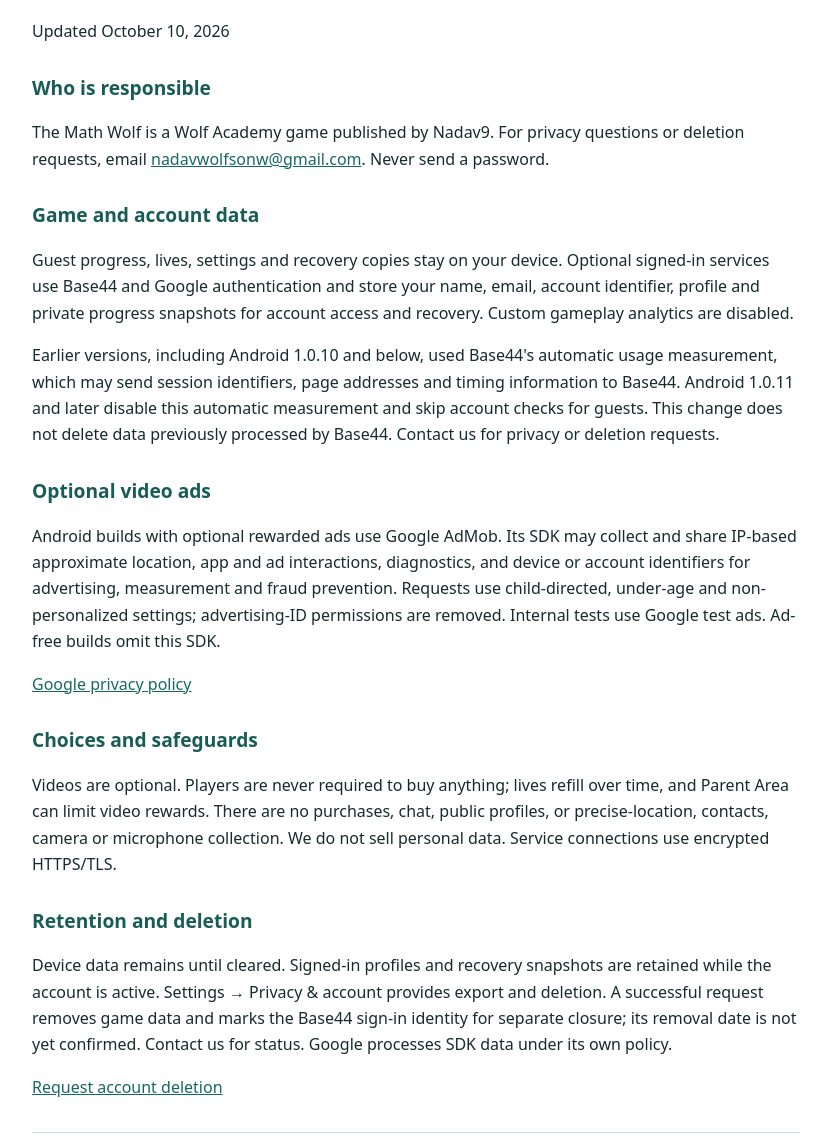
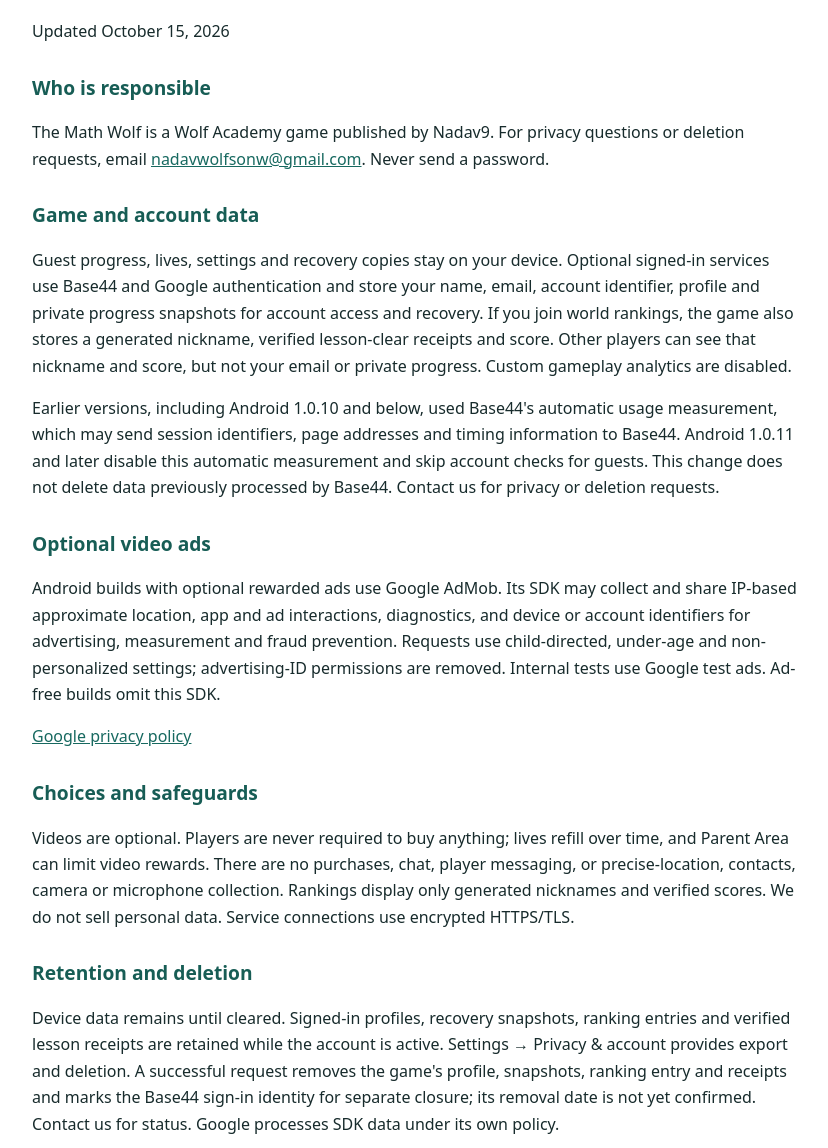
Before and after one commit to nadavw9/nadavw9.github.io, a plain HTML site: page the-math-wolf/privacy.html in a window 1280 px wide. Shown: the part 136-1284 px from the top of the page, without its empty margins (224-1052 px from the left). Drawn offline with Linux system fonts and the light colour scheme.

Commit message:
Disclose verified Math Wolf rankings and deletion

```diff
--- a/the-math-wolf/privacy.html
+++ b/the-math-wolf/privacy.html
@@ -1,11 +1,11 @@
 <!doctype html>
-<html lang="en"><head><meta charset="utf-8"><meta name="viewport" content="width=device-width,initial-scale=1"><title>Privacy policy — The Math Wolf</title><meta name="description" content="Privacy policy for The Math Wolf by Wolf Academy, published by Nadav9."><style>body{font-family:system-ui,sans-serif;max-width:48rem;margin:2rem auto;padding:0 1.2rem;color:#172b2c;line-height:1.65}h1,h2{color:#175d55}h2{font-size:1.2rem;margin-top:1.7rem}a{color:#176960}footer{border-top:1px solid #ccd9d4;margin-top:2rem;padding-top:1rem}p{overflow-wrap:anywhere}</style></head><body><main><a href="/">Wolf Academy · The Math Wolf</a><h1>Privacy policy</h1><p>Updated October 10, 2026</p><section>
+<html lang="en"><head><meta charset="utf-8"><meta name="viewport" content="width=device-width,initial-scale=1"><title>Privacy policy — The Math Wolf</title><meta name="description" content="Privacy policy for The Math Wolf by Wolf Academy, published by Nadav9."><style>body{font-family:system-ui,sans-serif;max-width:48rem;margin:2rem auto;padding:0 1.2rem;color:#172b2c;line-height:1.65}h1,h2{color:#175d55}h2{font-size:1.2rem;margin-top:1.7rem}a{color:#176960}footer{border-top:1px solid #ccd9d4;margin-top:2rem;padding-top:1rem}p{overflow-wrap:anywhere}</style></head><body><main><a href="/">Wolf Academy · The Math Wolf</a><h1>Privacy policy</h1><p>Updated October 15, 2026</p><section>
         <h2>Who is responsible</h2>
         <p>The Math Wolf is a Wolf Academy game published by Nadav9. For privacy questions or deletion requests, email <a href="mailto:nadavwolfsonw@gmail.com">nadavwolfsonw@gmail.com</a>. Never send a password.</p>
       </section>
       <section>
         <h2>Game and account data</h2>
-        <p>Guest progress, lives, settings and recovery copies stay on your device. Optional signed-in services use Base44 and Google authentication and store your name, email, account identifier, profile and private progress snapshots for account access and recovery. Custom gameplay analytics are disabled.</p>
+        <p>Guest progress, lives, settings and recovery copies stay on your device. Optional signed-in services use Base44 and Google authentication and store your name, email, account identifier, profile and private progress snapshots for account access and recovery. If you join world rankings, the game also stores a generated nickname, verified lesson-clear receipts and score. Other players can see that nickname and score, but not your email or private progress. Custom gameplay analytics are disabled.</p>
         <p>Earlier versions, including Android 1.0.10 and below, used Base44's automatic usage measurement, which may send session identifiers, page addresses and timing information to Base44. Android 1.0.11 and later disable this automatic measurement and skip account checks for guests. This change does not delete data previously processed by Base44. Contact us for privacy or deletion requests.</p>
       </section>
       <section>
@@ -15,10 +15,10 @@
       </section>
       <section>
         <h2>Choices and safeguards</h2>
-        <p>Videos are optional. Players are never required to buy anything; lives refill over time, and Parent Area can limit video rewards. There are no purchases, chat, public profiles, or precise-location, contacts, camera or microphone collection. We do not sell personal data. Service connections use encrypted HTTPS/TLS.</p>
+        <p>Videos are optional. Players are never required to buy anything; lives refill over time, and Parent Area can limit video rewards. There are no purchases, chat, player messaging, or precise-location, contacts, camera or microphone collection. Rankings display only generated nicknames and verified scores. We do not sell personal data. Service connections use encrypted HTTPS/TLS.</p>
       </section>
       <section>
         <h2>Retention and deletion</h2>
-        <p>Device data remains until cleared. Signed-in profiles and recovery snapshots are retained while the account is active. Settings → Privacy & account provides export and deletion. A successful request removes game data and marks the Base44 sign-in identity for separate closure; its removal date is not yet confirmed. Contact us for status. Google processes SDK data under its own policy.</p>
+        <p>Device data remains until cleared. Signed-in profiles, recovery snapshots, ranking entries and verified lesson receipts are retained while the account is active. Settings → Privacy & account provides export and deletion. A successful request removes the game's profile, snapshots, ranking entry and receipts and marks the Base44 sign-in identity for separate closure; its removal date is not yet confirmed. Contact us for status. Google processes SDK data under its own policy.</p>
         <a href="delete-account.html">Request account deletion</a>
       </section></main><footer><a href="/">Developer website</a> · <a href="privacy.html">Privacy policy</a> · <a href="mailto:nadavwolfsonw@gmail.com">Contact support</a></footer></body></html>
```
